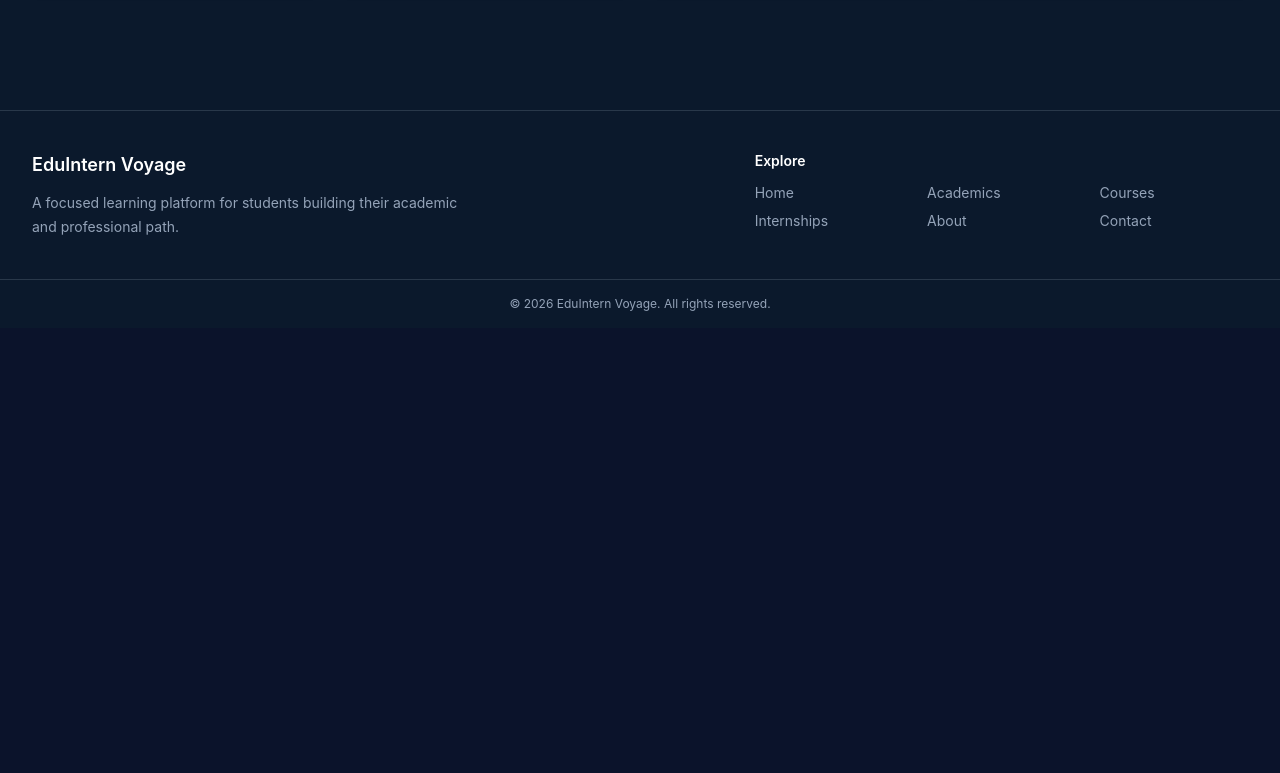
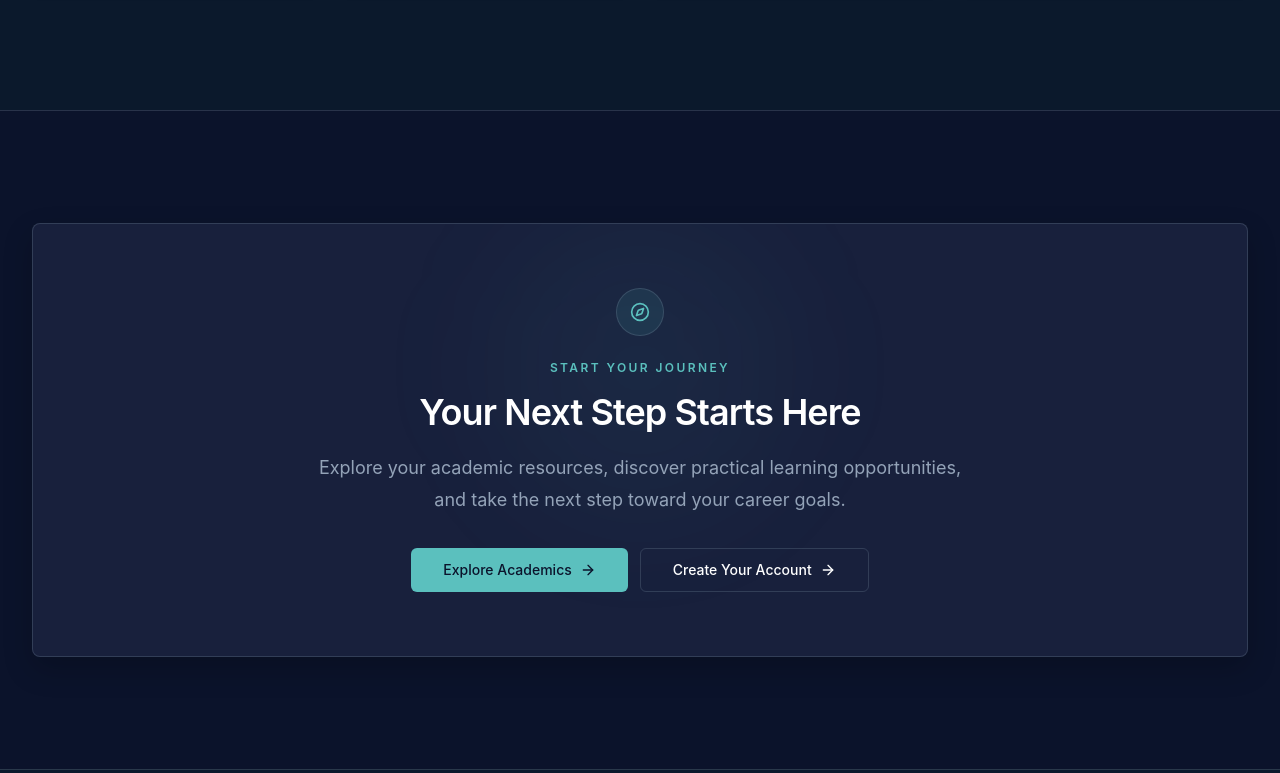
Before and after one commit to dheeraj-x-7/eduintern-voyage, a React (Vite) app: page / in a window 1280 px wide. Shown: the part 3907-4680 px from the top of the page. Before the commit the page ends 4235 px from the top, so only its background shows below. Built offline with nearby package versions, Linux system fonts and the light colour scheme.

Commit message:
feat: complete homepage sections

```diff
--- /dev/null
+++ b/src/components/common/FinalCTASection.tsx
@@ -0,0 +1,59 @@
+import { ArrowRight, Compass } from 'lucide-react'
+import { Link } from 'react-router-dom'
+import { Card } from '@/components/ui/card'
+import { buttonVariants } from '@/components/ui/button-variants'
+import { cn } from '@/lib/utils'
+
+export function FinalCTASection() {
+  return (
+    <section
+      aria-labelledby="final-cta-heading"
+      className="border-t border-border/70 bg-background"
+    >
+      <div className="mx-auto w-full max-w-7xl px-4 py-20 sm:px-6 sm:py-24 lg:px-8 lg:py-28">
+        <Card className="relative isolate overflow-hidden border-border/80 bg-card/80 px-6 py-12 text-center shadow-md sm:px-10 sm:py-16">
+          <div
+            aria-hidden="true"
+            className="pointer-events-none absolute left-1/2 top-0 -z-10 size-72 -translate-x-1/2 rounded-full bg-primary/5 blur-3xl"
+          />
+          <div className="relative mx-auto max-w-2xl">
+            <div
+              aria-hidden="true"
+              className="mx-auto flex size-12 items-center justify-center rounded-full border border-primary/30 bg-primary/10 text-primary"
+            >
+              <Compass className="size-5" />
+            </div>
+            <p className="mt-6 text-xs font-semibold uppercase tracking-[0.2em] text-primary">
+              Start your journey
+            </p>
+            <h2
+              id="final-cta-heading"
+              className="mt-4 text-3xl font-semibold tracking-tight text-foreground sm:text-4xl"
+            >
+              Your Next Step Starts Here
+            </h2>
+            <p className="mt-5 text-base leading-7 text-muted-foreground sm:text-lg sm:leading-8">
+              Explore your academic resources, discover practical learning opportunities, and take the next step toward your career goals.
+            </p>
+            <div className="mt-8 flex flex-col justify-center gap-3 sm:flex-row">
+              <Link
+                to="/academics"
+                className={cn(buttonVariants({ size: 'lg' }), 'min-h-11 w-full sm:w-auto')}
+              >
+                Explore Academics
+                <ArrowRight className="size-4" aria-hidden="true" />
+              </Link>
+              <Link
+                to="/register"
+                className={cn(buttonVariants({ variant: 'outline', size: 'lg' }), 'min-h-11 w-full sm:w-auto')}
+              >
+                Create Your Account
+                <ArrowRight className="size-4" aria-hidden="true" />
+              </Link>
+            </div>
+          </div>
+        </Card>
+      </div>
+    </section>
+  )
+}
--- a/src/routes/AppRoutes.tsx
+++ b/src/routes/AppRoutes.tsx
@@ -1,6 +1,7 @@
 import { Route, Routes } from 'react-router-dom'
 import { AcademicSection } from '@/components/common/AcademicSection'
 import { CareerOpportunitiesSection } from '@/components/common/CareerOpportunitiesSection'
+import { FinalCTASection } from '@/components/common/FinalCTASection'
 import { HeroSection } from '@/components/common/HeroSection'
 import { LearningResourcesSection } from '@/components/common/LearningResourcesSection'
 import { StudentJourneySection } from '@/components/common/StudentJourneySection'
@@ -31,6 +32,7 @@ export function AppRoutes() {
             <LearningResourcesSection />
             <CareerOpportunitiesSection />
             <StudentJourneySection />
+            <FinalCTASection />
           </>
         }
       />
```
